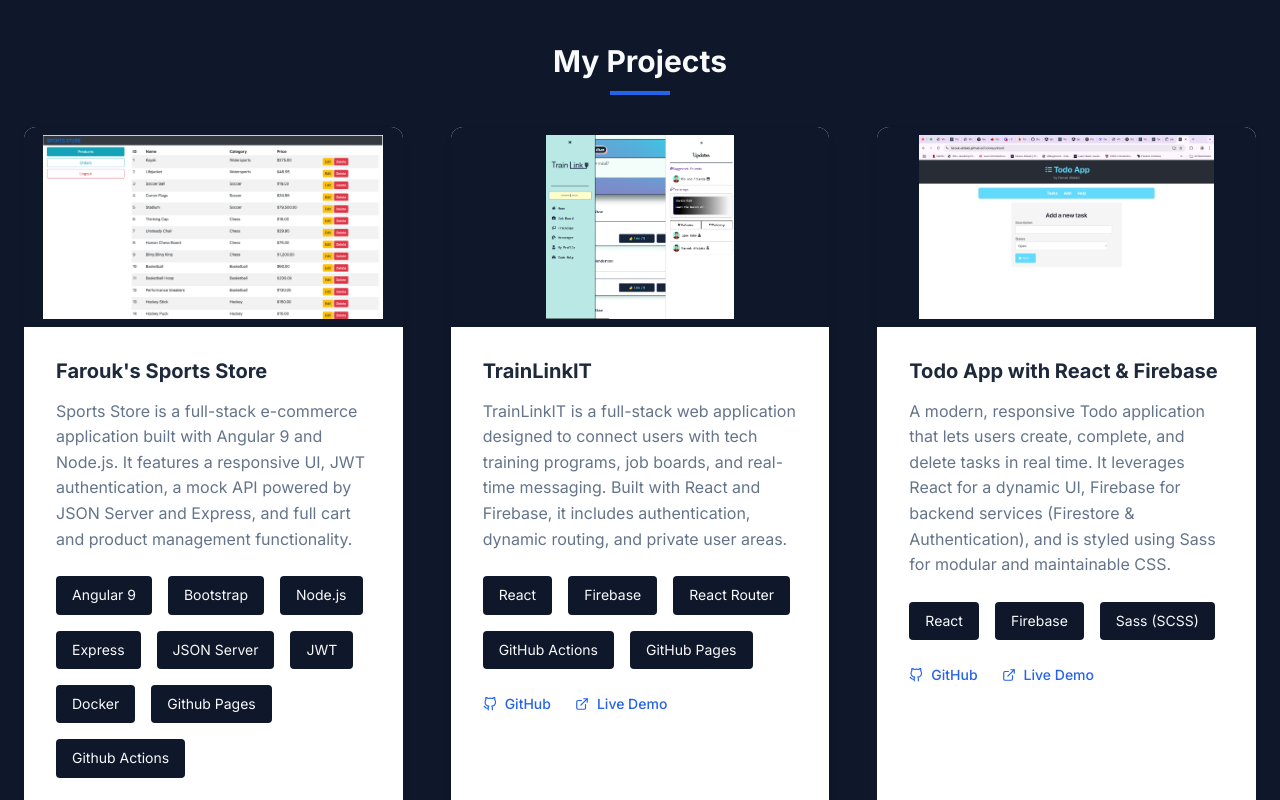
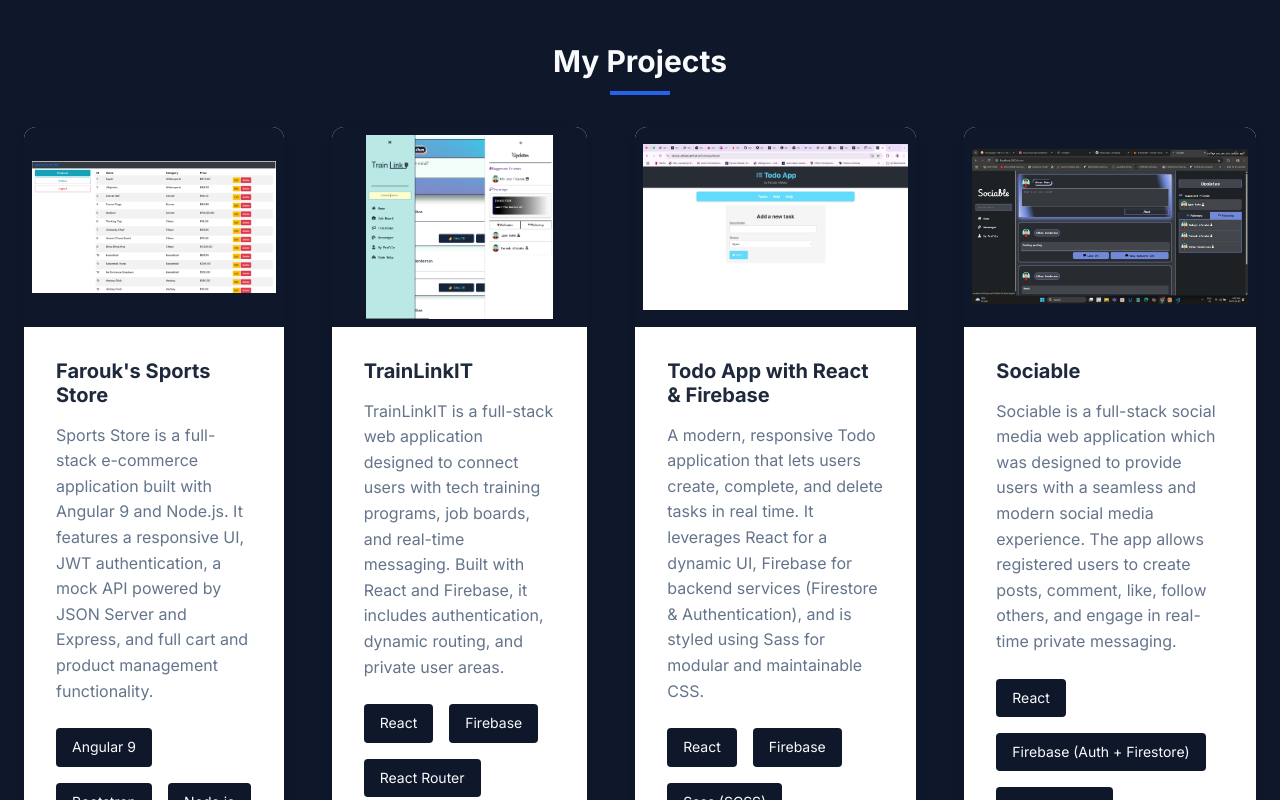
Before and after one commit to farouk-afolabi/Portfolio12345, a React (Vite) app: page / in a window 1280 px wide. Shown: the part 1740-2540 px from the top of the page. Built offline with nearby package versions, Linux system fonts and the light colour scheme.

Commit message:
changed display from grid to flex

```diff
--- a/src/components/Projects.jsx
+++ b/src/components/Projects.jsx
@@ -35,8 +35,9 @@ const SectionTitle = styled(motion.h2)`
 `;
 
 const ProjectsGrid = styled(motion.div)`
-  display: grid;
-  grid-template-columns: repeat(auto-fit, minmax(300px, 1fr));
+  display: flex;
+
+
   gap: ${theme.spacing.xl};
 `;
 
```
